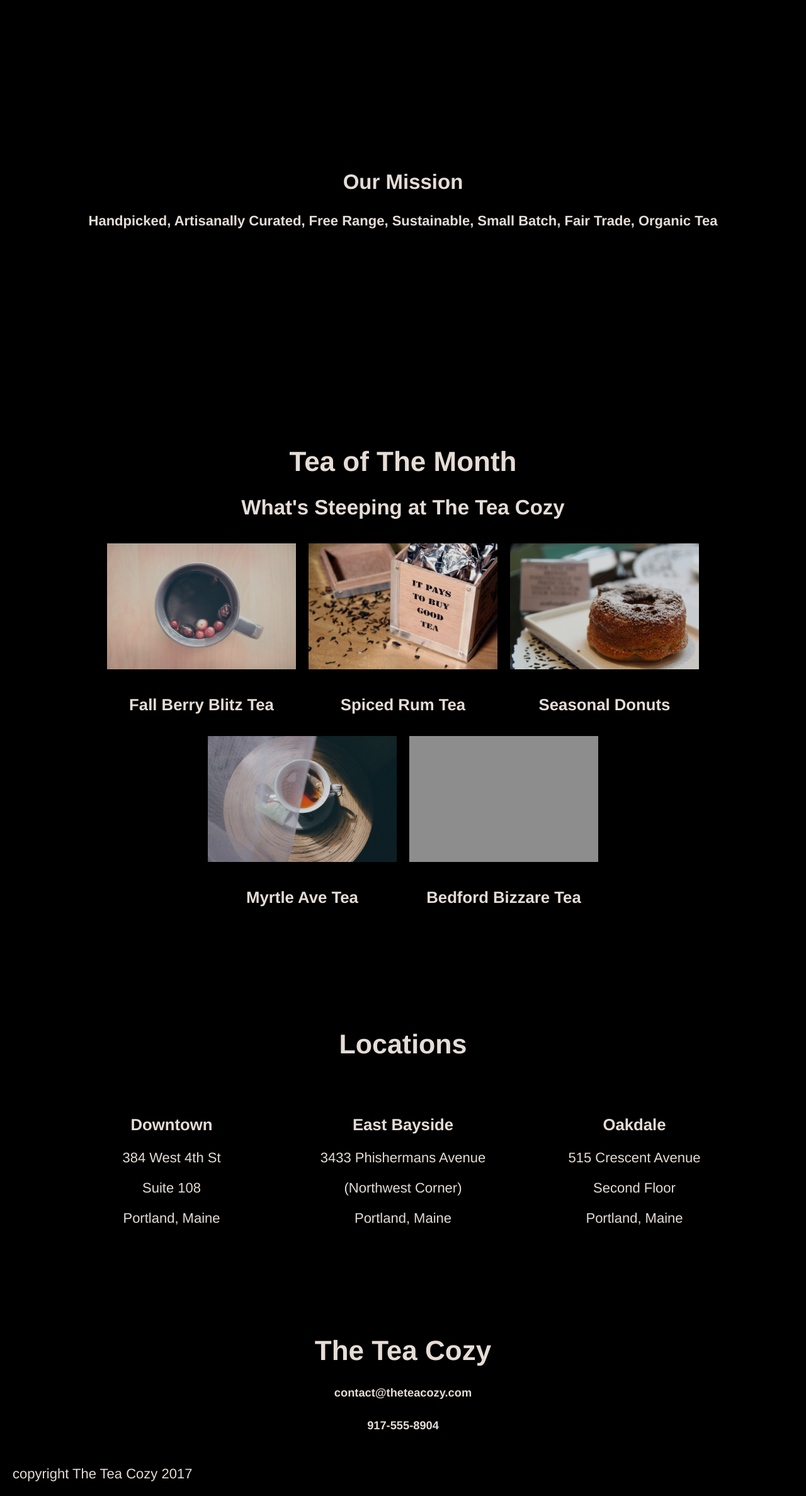
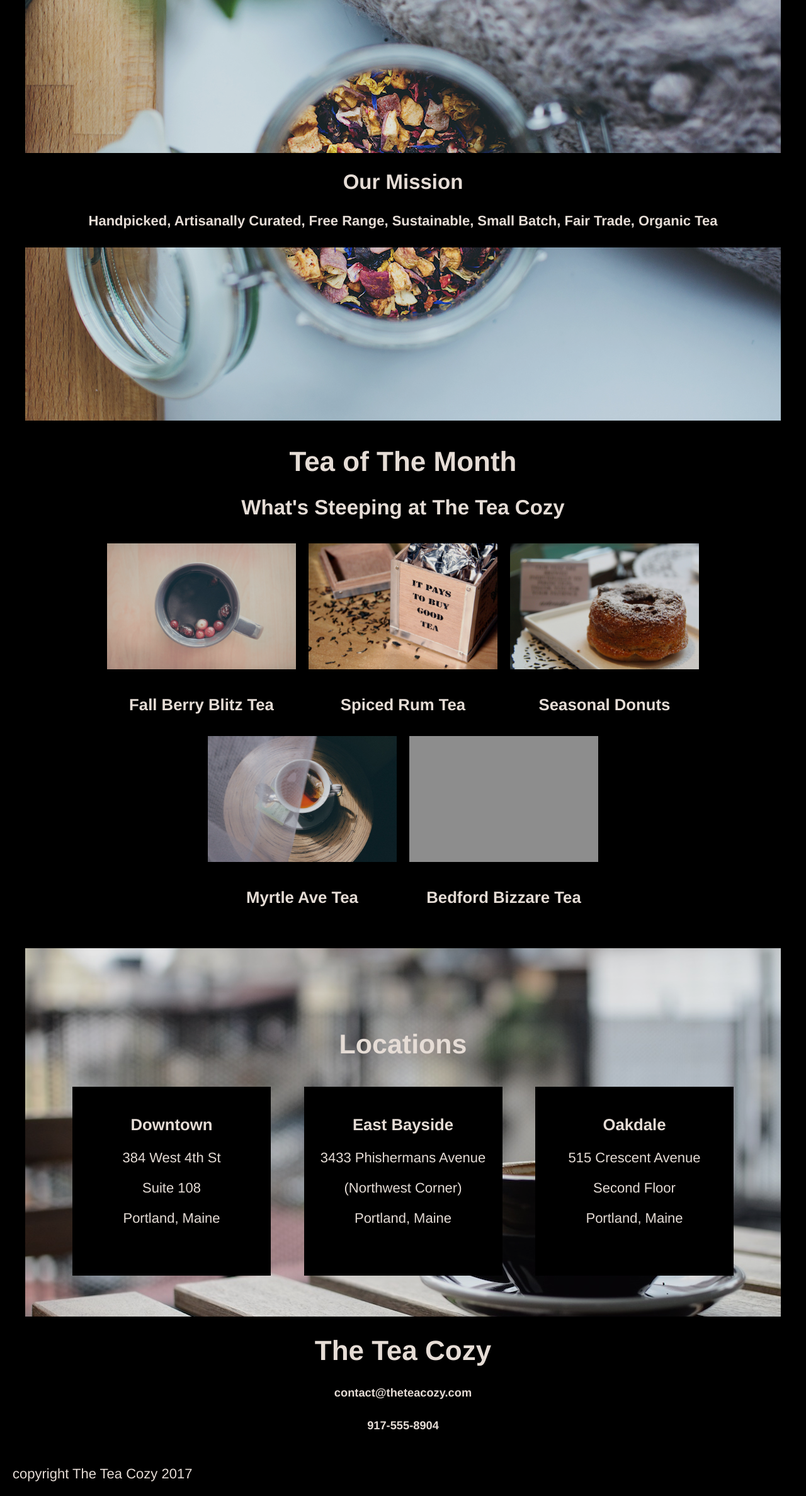
Before and after one commit to kalibardhe/kalibardhe.github.io, a plain HTML site: page tea-cozy/index.html in a window 1280 px wide. Shown: the part 72-2448 px from the top of the page at 63% size. Drawn offline with Linux system fonts and the light colour scheme; grey boxes are pictures that could not be loaded.

Commit message:
Update style.css
correction of path to images

```diff
--- a/tea-cozy/resources/css/style.css
+++ b/tea-cozy/resources/css/style.css
@@ -53,7 +53,7 @@ body {
 }
 
 .mission-container {
-    background-image: url(/projects/tea-cozy/resources/images/img-mission-background.jpg);
+    background-image: url(/tea-cozy/resources/images/img-mission-background.jpg);
     background-repeat: no-repeat;
     background-position: center;
     height: 700px;
@@ -92,7 +92,7 @@ body {
     max-width: 1200px;
     margin: 40px auto auto auto;
     padding-top: 85px;
-    background-image: url(/projects/tea-cozy/resources/images/img-locations-background.jpg);
+    background-image: url(/tea-cozy/resources/images/img-locations-background.jpg);
     background-repeat: no-repeat;
     background-position: center;
     background-size: cover;
```
